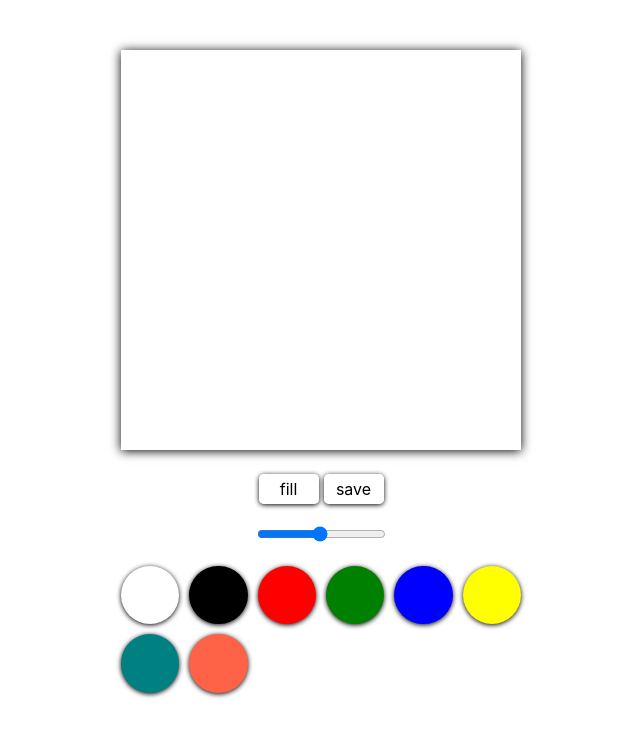
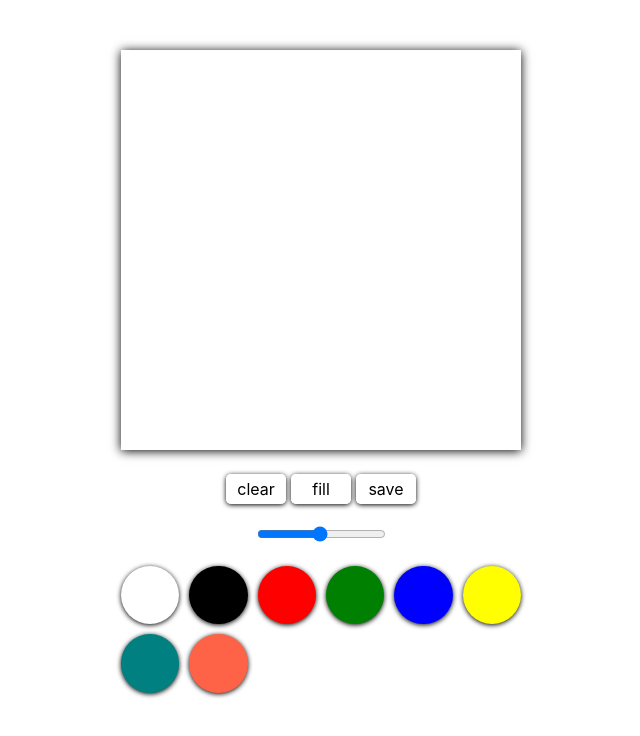
Before and after one commit to westone034626/paint-brush, a React (Create React App) app: page / in a window 1280 px wide. Shown: the top 736 px of the page, without its empty margins (319-959 px from the left). Built offline with nearby package versions, Linux system fonts and the light colour scheme.

Commit message:
clear 버튼 구현

```diff
--- a/src/App.tsx
+++ b/src/App.tsx
@@ -23,6 +23,7 @@ function App() {
     finishTouchDrawing,
     changeColor,
     changeWidth,
+    clear,
   } = useCanvas();
   changeWidth(Number(range.value));
   return (
@@ -38,6 +39,7 @@ function App() {
         className={styles.canvas}
       ></canvas>
       <div className={styles.buttons}>
+        <button onClick={clear}>clear</button>
         <button>fill</button>
         <button>save</button>
       </div>
--- a/src/hooks.ts
+++ b/src/hooks.ts
@@ -34,6 +34,17 @@ export const useCanvas = ({ aspectRatio }: IUseCanvas = {}) => {
   const changeWidth = (width: number) => {
     if (contextRef.current) contextRef.current.lineWidth = width;
   };
+  const clear = () => {
+    if (canvasRef.current && contextRef.current) {
+      contextRef.current.fillStyle = 'white';
+      contextRef.current.fillRect(
+        0,
+        0,
+        canvasRef.current.width,
+        canvasRef.current.height
+      );
+    }
+  };
   const setCanvas = () => {
     if (canvasRef.current) {
       canvasRef.current.style.touchAction = 'none';
@@ -45,6 +56,13 @@ export const useCanvas = ({ aspectRatio }: IUseCanvas = {}) => {
       if (context) {
         context.lineWidth = 2.5;
         context.strokeStyle = 'black';
+        context.fillStyle = 'white';
+        context.fillRect(
+          0,
+          0,
+          canvasRef.current.width,
+          canvasRef.current.height
+        );
         contextRef.current = context;
       }
     }
@@ -120,5 +138,6 @@ export const useCanvas = ({ aspectRatio }: IUseCanvas = {}) => {
     finishTouchDrawing,
     changeColor,
     changeWidth,
+    clear,
   };
 };
```
